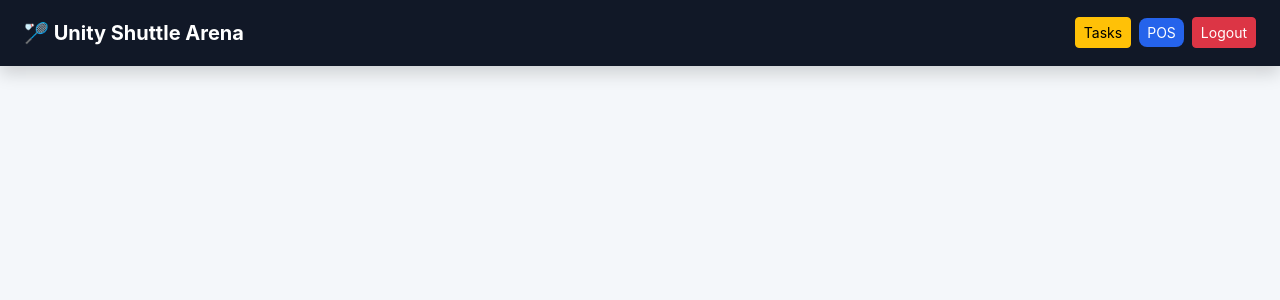
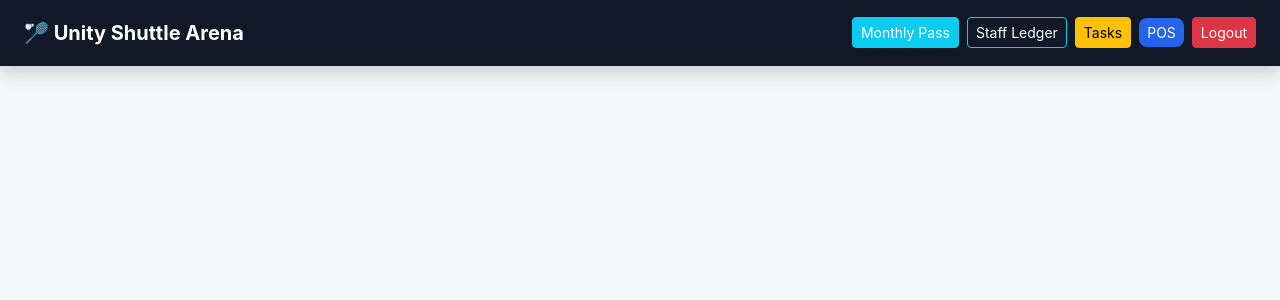
Before and after one commit to agrawalram020/USAManagementApp, a Flask app: template templates/base.html in a window 1280 px wide. Shown: the top 300 px of the page. Run offline with Flask 3, Linux system fonts and the light colour scheme; the template is opened without the code that fills it, so the values that code supplies are empty; parts of the project's set-up code (start-up, migrations or seed data) failed here and were passed over.

Commit message:
Add links for Monthly Pass and Staff Ledger

```diff
--- a/templates/base.html
+++ b/templates/base.html
@@ -24,6 +24,8 @@
             <a href="/dashboard" class="btn btn-sm btn-outline-light">Analytics</a>
             <a href="/inventory" class="btn btn-sm btn-outline-light">Stock</a>
             {% endif %}
+            <a href="/passes" class="btn btn-sm btn-info text-white">Monthly Pass</a>
+            <a href="/staff_ledger" class="btn btn-sm btn-outline-info text-white">Staff Ledger</a>
             <a href="/tasks" class="btn btn-sm btn-warning">Tasks</a>
             <a href="/" class="btn btn-sm btn-primary">POS</a>
             <a href="/logout" class="btn btn-sm btn-danger">Logout</a>
```
